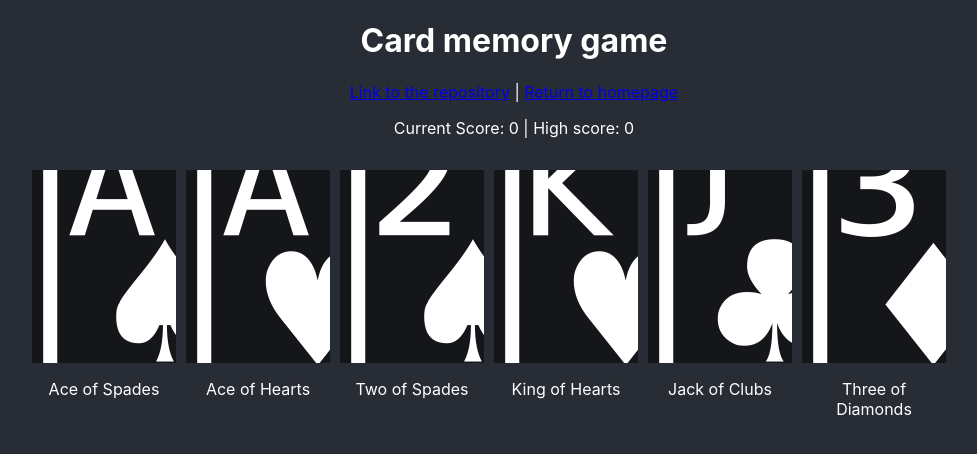
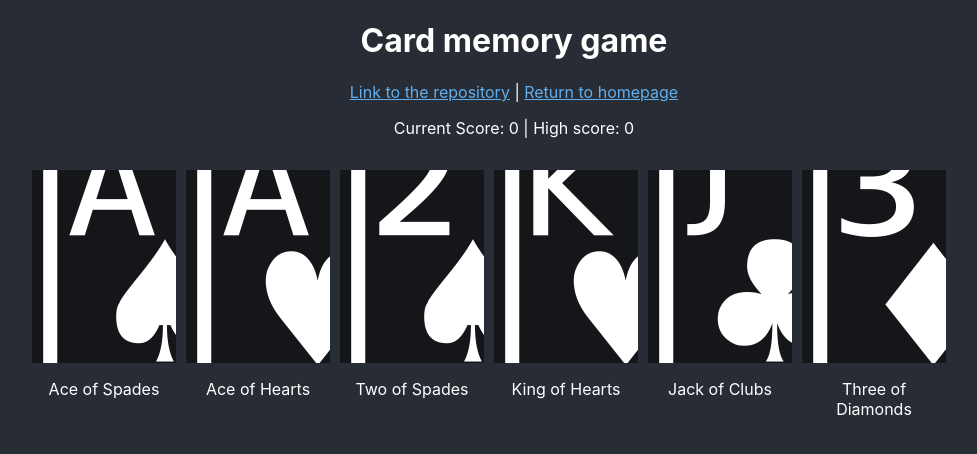
Before and after one commit to jql6/memory-game, a React (Create React App) app: page / in a window 1280 px wide. Shown: the top 454 px of the page, without its empty margins (126-1103 px from the left). Built offline with nearby package versions, Linux system fonts and the light colour scheme.

Commit message:
Make link colors more visible

```diff
--- a/src/App.css
+++ b/src/App.css
@@ -8,6 +8,11 @@
   text-align: center;
 }
 
+/* These link colors show up better with dark background */
+a{ color: rgb(97, 175, 239); }
+a:link{ color: rgb(97, 175, 239); }
+a:visited{ color: rgb(230, 180, 180); }
+
 body {
   background-color: #282c34;
   color: white;
```
